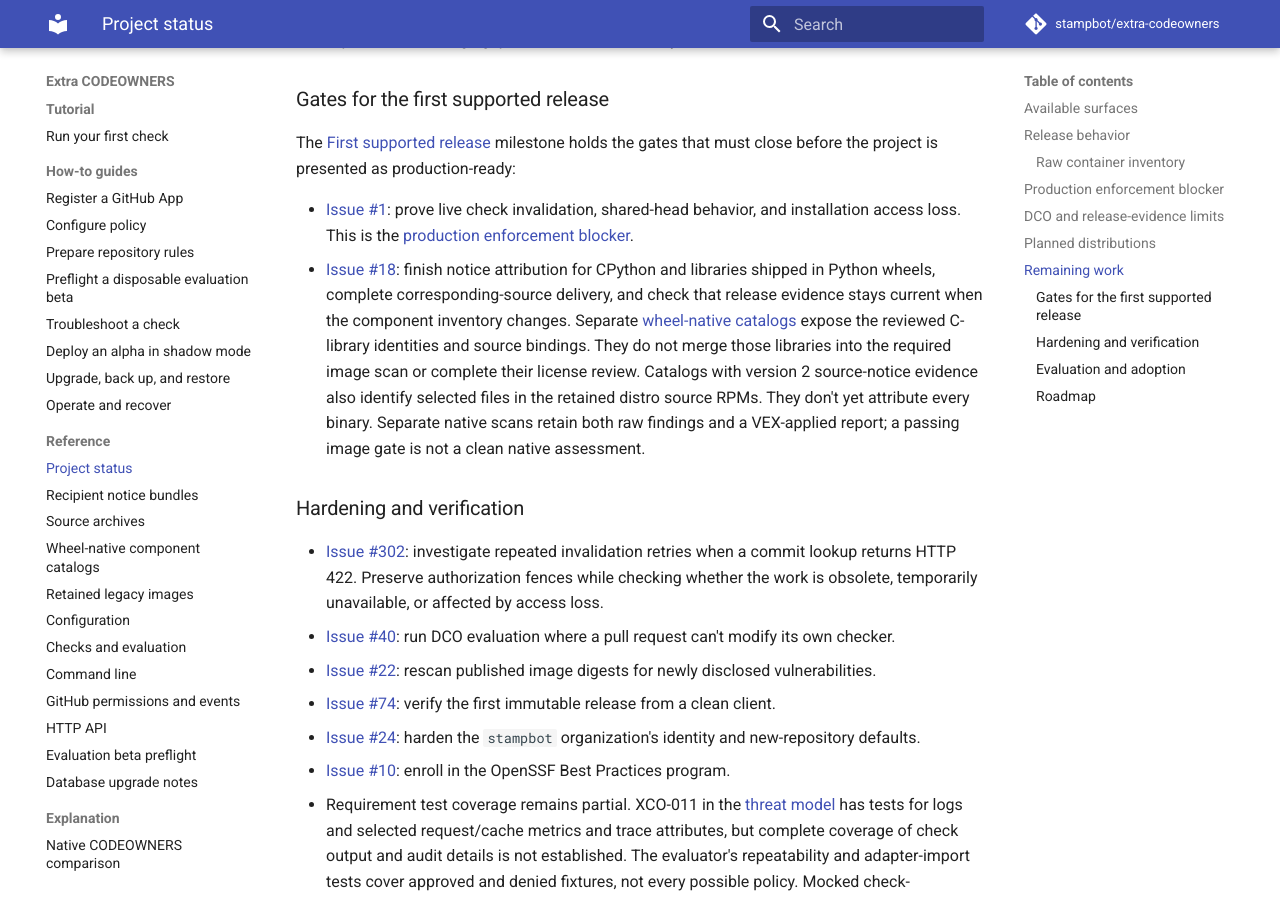
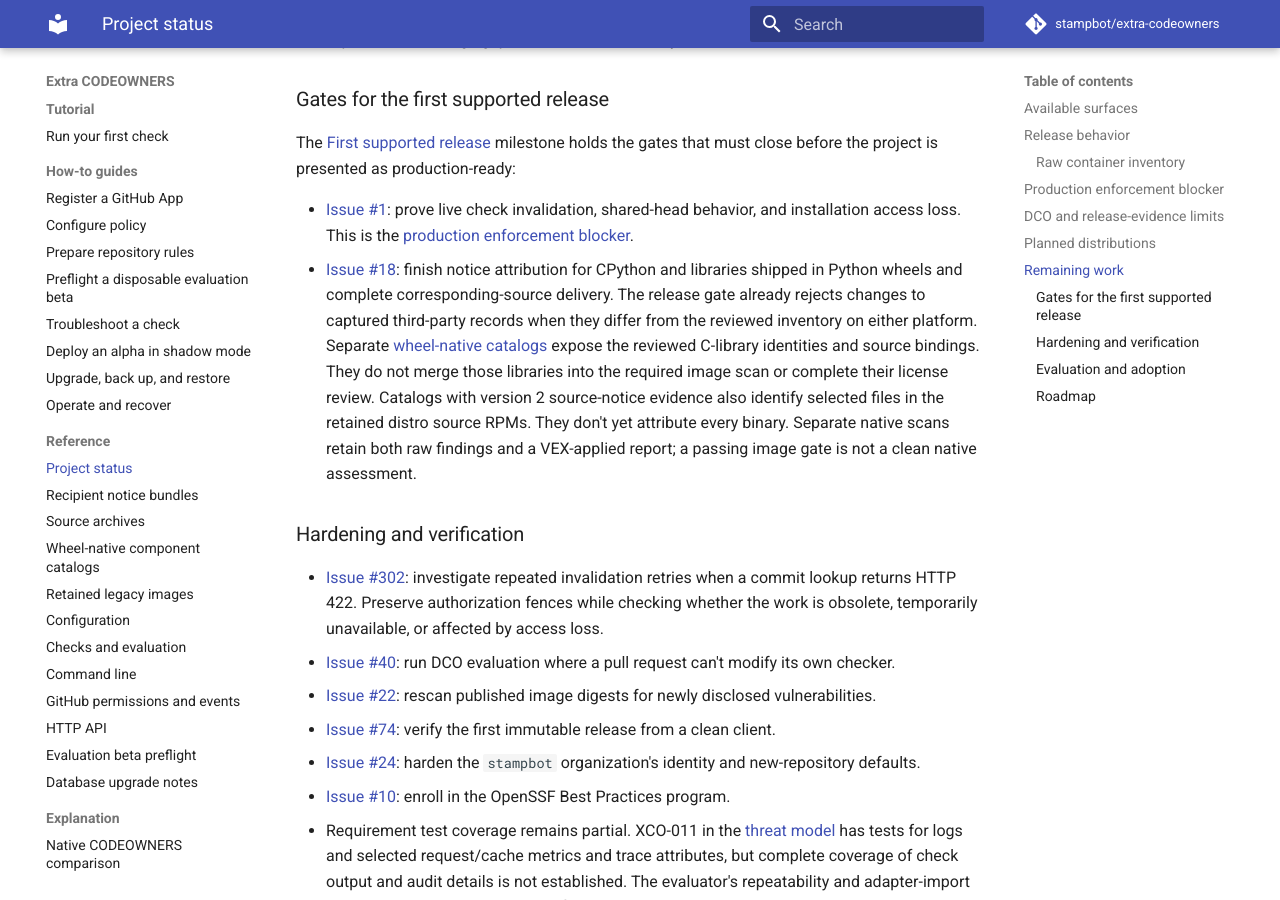
Before and after one commit to stampbot/extra-codeowners, an MkDocs documentation site: the page built from docs/reference/project-status.md, in a window 1280 px wide and 900 px high, scrolled down 4765 px. Built offline with MkDocs 1.6.1 and Material for MkDocs 9.7.7, drawn with Linux system fonts in a browser that asks for light colours; comment, search, counter and statistics services are not loaded.

Commit message:
docs: clarify the verified inventory drift gate
Signed-off-by: Danny Sauer <github@dannysauer.com>

```diff
--- a/docs/reference/project-status.md
+++ b/docs/reference/project-status.md
@@ -215,8 +215,9 @@ close before the project is presented as production-ready:
   and installation access loss. This is the
   [production enforcement blocker](#production-enforcement-blocker).
 - [Issue #18][issue-18]: finish notice attribution for CPython and libraries
-  shipped in Python wheels, complete corresponding-source delivery, and check
-  that release evidence stays current when the component inventory changes.
+  shipped in Python wheels and complete corresponding-source delivery.
+  The release gate already rejects changes to captured third-party records
+  when they differ from the reviewed inventory on either platform.
   Separate [wheel-native catalogs](native-components.md) expose the
   reviewed C-library identities and source bindings. They do not merge those
   libraries into the required image scan or complete their license review.
```
